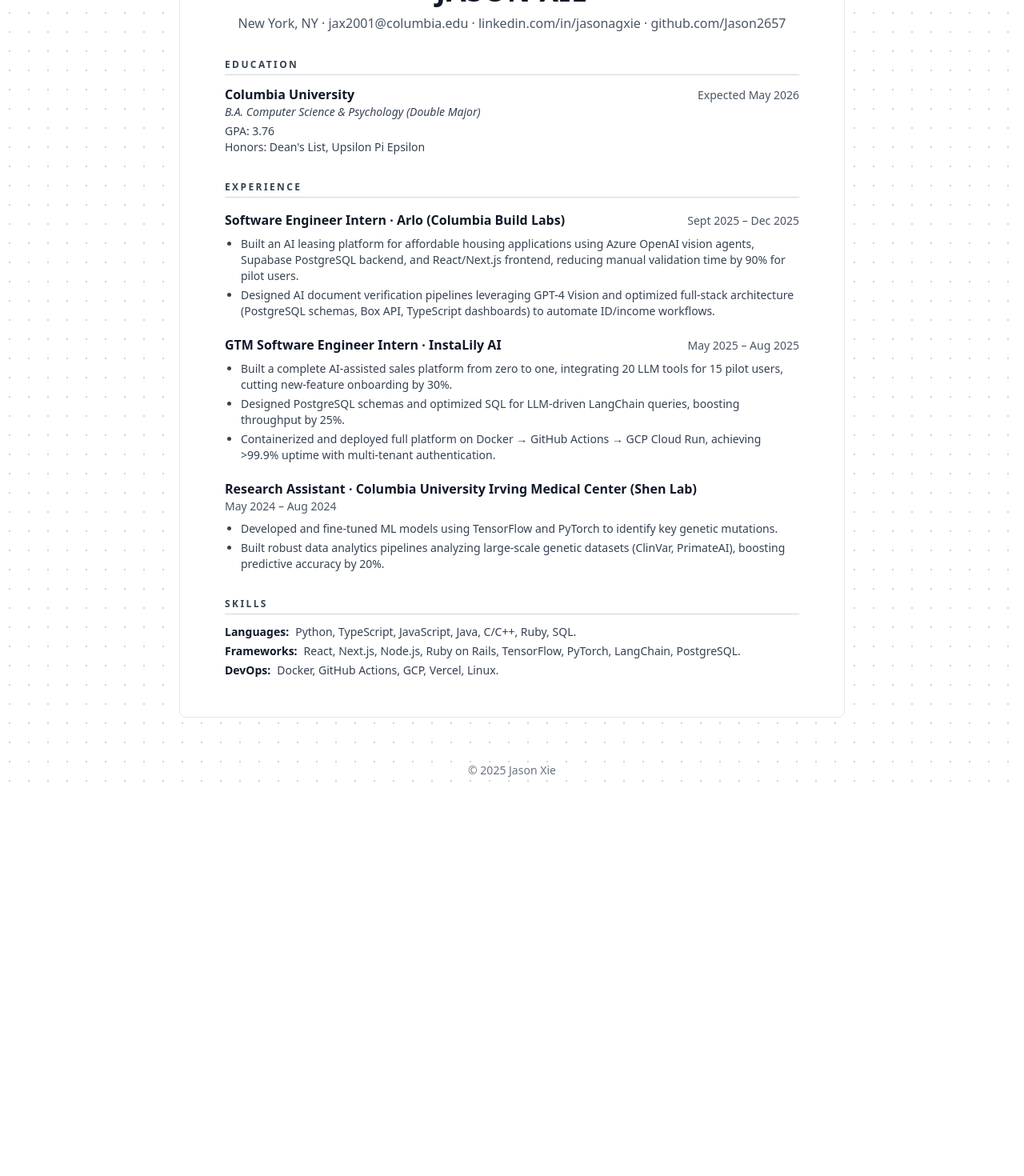
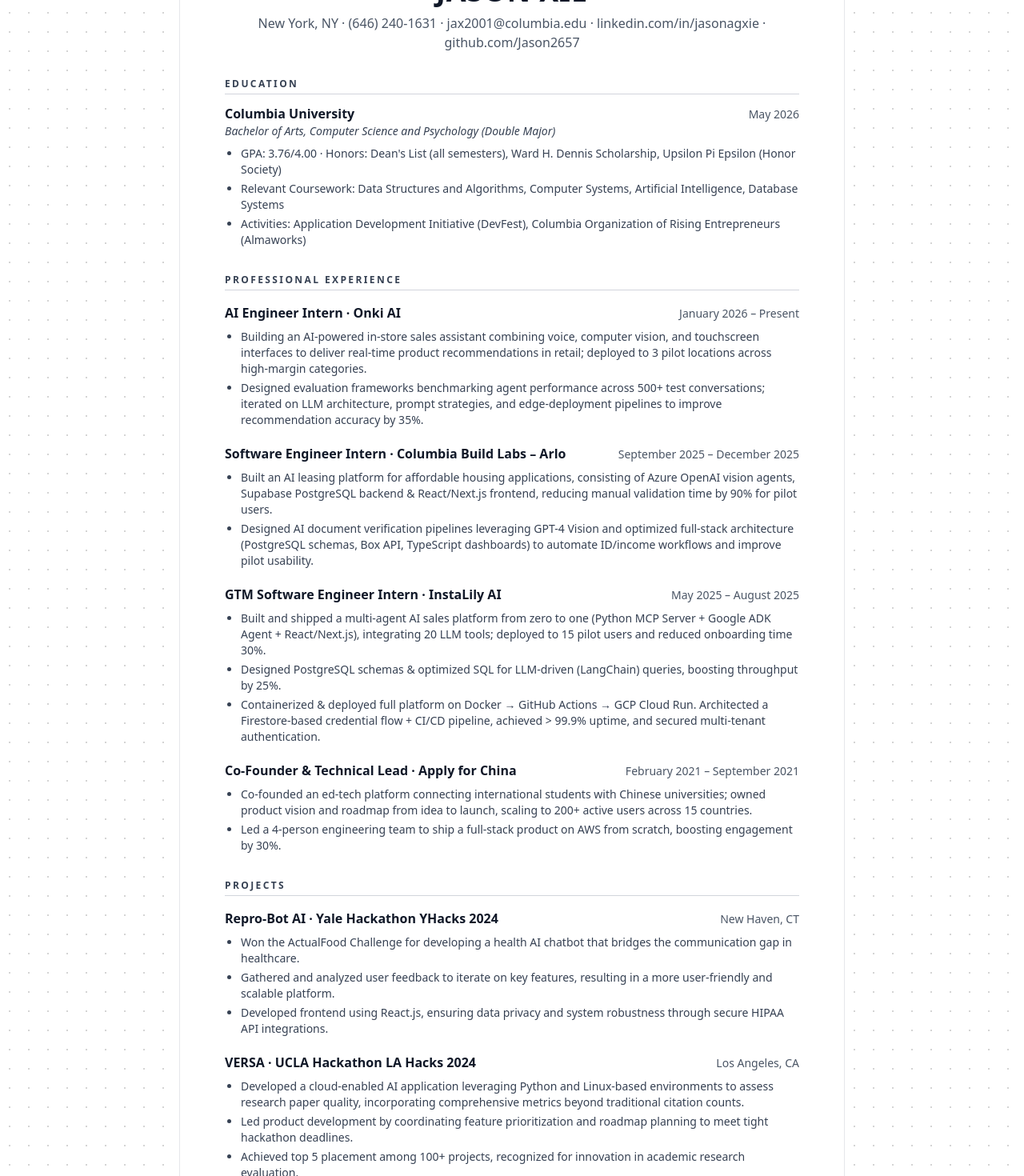
Before and after one commit to Jason2657/portfolio-website, a Next.js app: page /resume in a window 1280 px wide. Shown: the part 260-1730 px from the top of the page at 80% size. Before the commit the page ends 1257 px from the top, so only its background shows below. Built offline with nearby package versions, Linux system fonts and the light colour scheme.

Commit message:
Update resume page and PDF with latest experience
Sync HTML resume page with the new PDF: add Onki AI role, remove Shen
Lab role, add Apply for China and Projects sections, refresh skills.

```diff
--- a/app/resume/page.tsx
+++ b/app/resume/page.tsx
@@ -23,7 +23,7 @@
             JASON XIE
           </h2>
           <p className="mt-2 text-sm md:text-base text-gray-600 dark:text-gray-400">
-            New York, NY · jax2001@columbia.edu · linkedin.com/in/jasonagxie · github.com/Jason2657
+            New York, NY · (646) 240-1631 · jax2001@columbia.edu · linkedin.com/in/jasonagxie · github.com/Jason2657
           </p>
         </header>
 
@@ -34,36 +34,60 @@
           </h3>
           <div className="flex justify-between items-baseline flex-wrap gap-x-4">
             <p className="font-semibold text-gray-900 dark:text-white">Columbia University</p>
-            <p className="text-sm text-gray-600 dark:text-gray-400">Expected May 2026</p>
+            <p className="text-sm text-gray-600 dark:text-gray-400">May 2026</p>
           </div>
           <p className="text-sm text-gray-700 dark:text-gray-300 italic">
-            B.A. Computer Science &amp; Psychology (Double Major)
+            Bachelor of Arts, Computer Science and Psychology (Double Major)
           </p>
-          <p className="text-sm text-gray-700 dark:text-gray-300 mt-1">GPA: 3.76</p>
-          <p className="text-sm text-gray-700 dark:text-gray-300">
-            Honors: Dean&apos;s List, Upsilon Pi Epsilon
-          </p>
+          <ul className="list-disc pl-5 mt-2 space-y-1 text-sm text-gray-700 dark:text-gray-300">
+            <li>
+              GPA: 3.76/4.00 · Honors: Dean&apos;s List (all semesters), Ward H. Dennis Scholarship, Upsilon Pi Epsilon (Honor Society)
+            </li>
+            <li>
+              Relevant Coursework: Data Structures and Algorithms, Computer Systems, Artificial Intelligence, Database Systems
+            </li>
+            <li>
+              Activities: Application Development Initiative (DevFest), Columbia Organization of Rising Entrepreneurs (Almaworks)
+            </li>
+          </ul>
         </section>
 
         {/* Experience */}
         <section className="mb-8">
           <h3 className="text-xs font-semibold tracking-[0.2em] uppercase text-gray-700 dark:text-gray-300 border-b border-gray-300 dark:border-gray-700 pb-1 mb-4">
-            Experience
+            Professional Experience
           </h3>
 
           <div className="mb-5">
             <div className="flex justify-between items-baseline flex-wrap gap-x-4">
               <p className="font-semibold text-gray-900 dark:text-white">
-                Software Engineer Intern · Arlo (Columbia Build Labs)
+                AI Engineer Intern · Onki AI
               </p>
-              <p className="text-sm text-gray-600 dark:text-gray-400">Sept 2025 – Dec 2025</p>
+              <p className="text-sm text-gray-600 dark:text-gray-400">January 2026 – Present</p>
             </div>
             <ul className="list-disc pl-5 mt-2 space-y-1 text-sm text-gray-700 dark:text-gray-300">
               <li>
-                Built an AI leasing platform for affordable housing applications using Azure OpenAI vision agents, Supabase PostgreSQL backend, and React/Next.js frontend, reducing manual validation time by 90% for pilot users.
+                Building an AI-powered in-store sales assistant combining voice, computer vision, and touchscreen interfaces to deliver real-time product recommendations in retail; deployed to 3 pilot locations across high-margin categories.
               </li>
               <li>
-                Designed AI document verification pipelines leveraging GPT-4 Vision and optimized full-stack architecture (PostgreSQL schemas, Box API, TypeScript dashboards) to automate ID/income workflows.
+                Designed evaluation frameworks benchmarking agent performance across 500+ test conversations; iterated on LLM architecture, prompt strategies, and edge-deployment pipelines to improve recommendation accuracy by 35%.
+              </li>
+            </ul>
+          </div>
+
+          <div className="mb-5">
+            <div className="flex justify-between items-baseline flex-wrap gap-x-4">
+              <p className="font-semibold text-gray-900 dark:text-white">
+                Software Engineer Intern · Columbia Build Labs – Arlo
+              </p>
+              <p className="text-sm text-gray-600 dark:text-gray-400">September 2025 – December 2025</p>
+            </div>
+            <ul className="list-disc pl-5 mt-2 space-y-1 text-sm text-gray-700 dark:text-gray-300">
+              <li>
+                Built an AI leasing platform for affordable housing applications, consisting of Azure OpenAI vision agents, Supabase PostgreSQL backend &amp; React/Next.js frontend, reducing manual validation time by 90% for pilot users.
+              </li>
+              <li>
+                Designed AI document verification pipelines leveraging GPT-4 Vision and optimized full-stack architecture (PostgreSQL schemas, Box API, TypeScript dashboards) to automate ID/income workflows and improve pilot usability.
               </li>
             </ul>
           </div>
@@ -73,17 +97,17 @@
               <p className="font-semibold text-gray-900 dark:text-white">
                 GTM Software Engineer Intern · InstaLily AI
               </p>
-              <p className="text-sm text-gray-600 dark:text-gray-400">May 2025 – Aug 2025</p>
+              <p className="text-sm text-gray-600 dark:text-gray-400">May 2025 – August 2025</p>
             </div>
             <ul className="list-disc pl-5 mt-2 space-y-1 text-sm text-gray-700 dark:text-gray-300">
               <li>
-                Built a complete AI-assisted sales platform from zero to one, integrating 20 LLM tools for 15 pilot users, cutting new-feature onboarding by 30%.
+                Built and shipped a multi-agent AI sales platform from zero to one (Python MCP Server + Google ADK Agent + React/Next.js), integrating 20 LLM tools; deployed to 15 pilot users and reduced onboarding time 30%.
               </li>
               <li>
-                Designed PostgreSQL schemas and optimized SQL for LLM-driven LangChain queries, boosting throughput by 25%.
+                Designed PostgreSQL schemas &amp; optimized SQL for LLM-driven (LangChain) queries, boosting throughput by 25%.
               </li>
               <li>
-                Containerized and deployed full platform on Docker → GitHub Actions → GCP Cloud Run, achieving &gt;99.9% uptime with multi-tenant authentication.
+                Containerized &amp; deployed full platform on Docker → GitHub Actions → GCP Cloud Run. Architected a Firestore-based credential flow + CI/CD pipeline, achieved &gt; 99.9% uptime, and secured multi-tenant authentication.
               </li>
             </ul>
           </div>
@@ -91,16 +115,63 @@
           <div>
             <div className="flex justify-between items-baseline flex-wrap gap-x-4">
               <p className="font-semibold text-gray-900 dark:text-white">
-                Research Assistant · Columbia University Irving Medical Center (Shen Lab)
+                Co-Founder &amp; Technical Lead · Apply for China
               </p>
-              <p className="text-sm text-gray-600 dark:text-gray-400">May 2024 – Aug 2024</p>
+              <p className="text-sm text-gray-600 dark:text-gray-400">February 2021 – September 2021</p>
             </div>
             <ul className="list-disc pl-5 mt-2 space-y-1 text-sm text-gray-700 dark:text-gray-300">
               <li>
-                Developed and fine-tuned ML models using TensorFlow and PyTorch to identify key genetic mutations.
+                Co-founded an ed-tech platform connecting international students with Chinese universities; owned product vision and roadmap from idea to launch, scaling to 200+ active users across 15 countries.
               </li>
               <li>
-                Built robust data analytics pipelines analyzing large-scale genetic datasets (ClinVar, PrimateAI), boosting predictive accuracy by 20%.
+                Led a 4-person engineering team to ship a full-stack product on AWS from scratch, boosting engagement by 30%.
+              </li>
+            </ul>
+          </div>
+        </section>
+
+        {/* Projects */}
+        <section className="mb-8">
+          <h3 className="text-xs font-semibold tracking-[0.2em] uppercase text-gray-700 dark:text-gray-300 border-b border-gray-300 dark:border-gray-700 pb-1 mb-4">
+            Projects
+          </h3>
+
+          <div className="mb-5">
+            <div className="flex justify-between items-baseline flex-wrap gap-x-4">
+              <p className="font-semibold text-gray-900 dark:text-white">
+                Repro-Bot AI · Yale Hackathon YHacks 2024
+              </p>
+              <p className="text-sm text-gray-600 dark:text-gray-400">New Haven, CT</p>
+            </div>
+            <ul className="list-disc pl-5 mt-2 space-y-1 text-sm text-gray-700 dark:text-gray-300">
+              <li>
+                Won the ActualFood Challenge for developing a health AI chatbot that bridges the communication gap in healthcare.
+              </li>
+              <li>
+                Gathered and analyzed user feedback to iterate on key features, resulting in a more user-friendly and scalable platform.
+              </li>
+              <li>
+                Developed frontend using React.js, ensuring data privacy and system robustness through secure HIPAA API integrations.
+              </li>
+            </ul>
+          </div>
+
+          <div>
+            <div className="flex justify-between items-baseline flex-wrap gap-x-4">
+              <p className="font-semibold text-gray-900 dark:text-white">
+                VERSA · UCLA Hackathon LA Hacks 2024
+              </p>
+              <p className="text-sm text-gray-600 dark:text-gray-400">Los Angeles, CA</p>
+            </div>
+            <ul className="list-disc pl-5 mt-2 space-y-1 text-sm text-gray-700 dark:text-gray-300">
+              <li>
+                Developed a cloud-enabled AI application leveraging Python and Linux-based environments to assess research paper quality, incorporating comprehensive metrics beyond traditional citation counts.
+              </li>
+              <li>
+                Led product development by coordinating feature prioritization and roadmap planning to meet tight hackathon deadlines.
+              </li>
+              <li>
+                Achieved top 5 placement among 100+ projects, recognized for innovation in academic research evaluation.
               </li>
             </ul>
           </div>
@@ -109,20 +180,24 @@
         {/* Skills */}
         <section>
           <h3 className="text-xs font-semibold tracking-[0.2em] uppercase text-gray-700 dark:text-gray-300 border-b border-gray-300 dark:border-gray-700 pb-1 mb-3">
-            Skills
+            Technical Skills &amp; Interests
           </h3>
           <dl className="text-sm text-gray-700 dark:text-gray-300 space-y-1">
             <div className="flex flex-wrap gap-x-2">
-              <dt className="font-semibold text-gray-900 dark:text-white">Languages:</dt>
-              <dd>Python, TypeScript, JavaScript, Java, C/C++, Ruby, SQL.</dd>
+              <dt className="font-semibold text-gray-900 dark:text-white">Spoken Languages:</dt>
+              <dd>German (native), Chinese (native), English (native), Spanish (basic).</dd>
             </div>
             <div className="flex flex-wrap gap-x-2">
-              <dt className="font-semibold text-gray-900 dark:text-white">Frameworks:</dt>
-              <dd>React, Next.js, Node.js, Ruby on Rails, TensorFlow, PyTorch, LangChain, PostgreSQL.</dd>
+              <dt className="font-semibold text-gray-900 dark:text-white">Programming Languages:</dt>
+              <dd>Java, Python, C/C++, JavaScript/TypeScript, HTML/CSS, SQL, Ruby.</dd>
             </div>
             <div className="flex flex-wrap gap-x-2">
-              <dt className="font-semibold text-gray-900 dark:text-white">DevOps:</dt>
-              <dd>Docker, GitHub Actions, GCP, Vercel, Linux.</dd>
+              <dt className="font-semibold text-gray-900 dark:text-white">Technologies:</dt>
+              <dd>React/Next.js, Flask, TensorFlow, PyTorch, LangChain, Docker, GitHub Actions, AWS, Linux, PostgreSQL.</dd>
+            </div>
+            <div className="flex flex-wrap gap-x-2">
+              <dt className="font-semibold text-gray-900 dark:text-white">Interests:</dt>
+              <dd>Backpacking, Scuba Diving, Tennis, Golf, Skiing, Piano, Reading, Photography, Building Products, Cooking.</dd>
             </div>
           </dl>
         </section>
```
Also changed, not shown: 1 other file (tests, documents, lock files or other folders).
